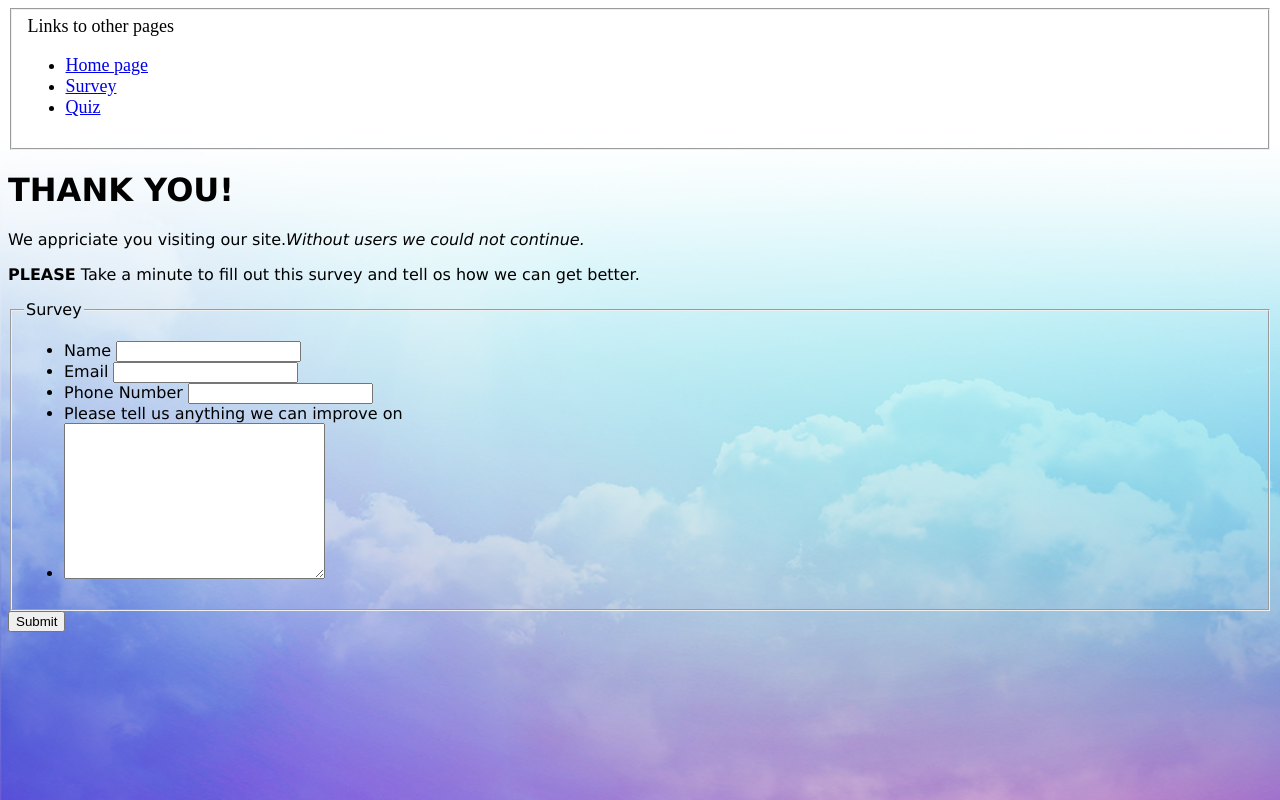
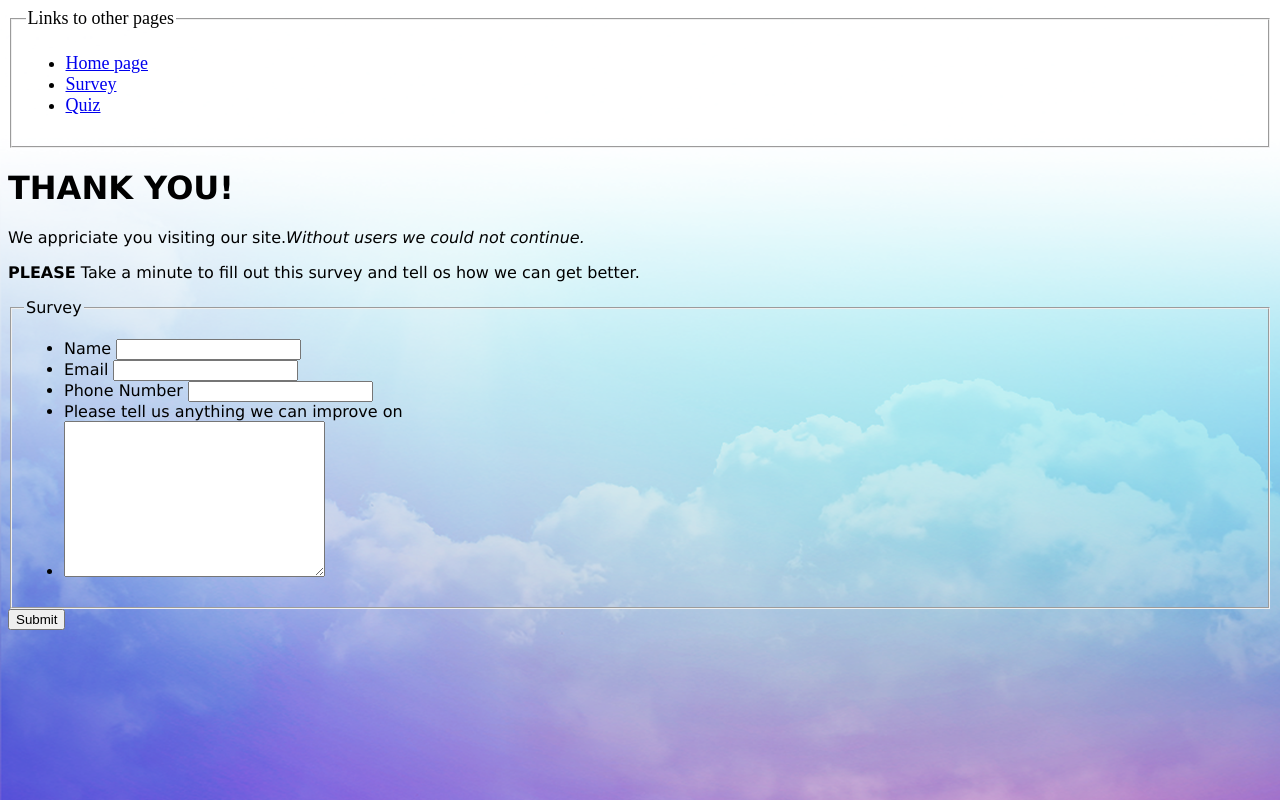
Before and after one commit to SpicyboiAlonso/UNIT-3-TEST, a plain HTML site: page UNIT3TEST/survey.html in a window 1280 px wide. Drawn offline with Linux system fonts and the light colour scheme.

Commit message:
finished commit2

```diff
--- a/UNIT3TEST/survey.html
+++ b/UNIT3TEST/survey.html
@@ -13,17 +13,17 @@
     <link rel="shortcut icon" href="images/New Project(1).png" type="image/x-icon">
 </head>
     <body style="background-image: url(images/lightBackground.png);">
-        <header>
+        <header> <nav></nav>
          <fieldset>
-             <nav>
-             <legend>Links to other pages</legend>
+             <legend>Links to other pages </legend>
              <ul>
                  <li><a href="index.html">Home page</a></li>
                  <li><a href="survey.html">Survey</a></li>
                  <li><a href="quiz.html">Quiz</a></li>
              </ul>
-             </nav>
+
          </fieldset>
+        </nav>
     </header>
     <main>
          <h1>THANK YOU!</h1>
```
